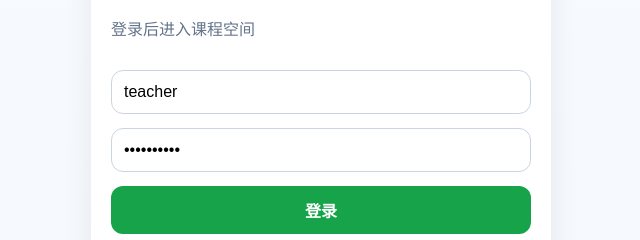
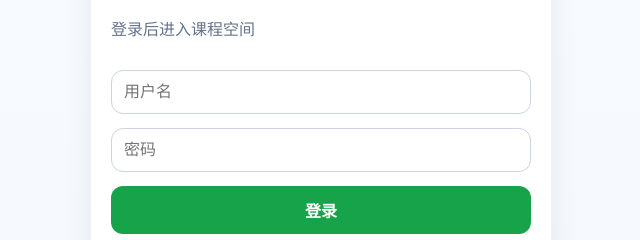
Before and after one commit to degnrui/salt-experiment, a website: page public/teacher.html in a window 1280 px wide. Shown: the part 301-541 px from the top of the page, 319-959 px from the left. Drawn offline with Linux system fonts and the light colour scheme.

Commit message:
fix: remove exposed teacher credentials

```diff
--- a/public/teacher.html
+++ b/public/teacher.html
@@ -11,8 +11,8 @@
     <section class="card login-panel">
       <h1>教师登录</h1>
       <p class="muted">登录后进入课程空间</p>
-      <input id="username" value="teacher" placeholder="用户名">
-      <input id="password" type="password" value="teacher123" placeholder="密码">
+      <input id="username" placeholder="用户名">
+      <input id="password" type="password" placeholder="密码">
       <button id="login-btn">登录</button>
       <button id="register-btn" class="secondary">注册</button>
       <p id="login-error" class="bad"></p>
```
Also changed, not shown: public/index.html (+0 -1 lines).
